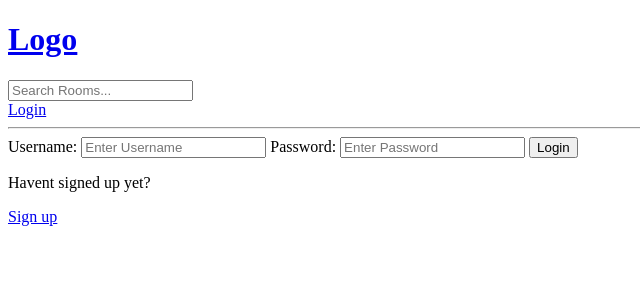
After one commit to dhvll/Decode, a Django app: page /login/ in a window 1280 px wide. The commit adds this page. Shown: the top 300 px of the page, without its empty margins (0-640 px from the left). Run offline with Django 3.2, Linux system fonts and the light colour scheme.

Commit message:
User Authentication
Login,logout and register functionality added. User can only access his rooms. But can view every room. Restrication added on that.

```diff
--- a/src/base/templates/base.html
+++ b/src/base/templates/base.html
@@ -8,6 +8,15 @@
 </head>
 <body>
     {% include "navbar.html" %}
+
+    {% if messages %}
+    <ul class="messages">
+        {% for message in messages %}
+        <li>{{ message }}</li>
+        {% endfor %}
+    </ul>
+    {% endif %}
+
     {% block content %}
 
     {% endblock content %}
--- /dev/null
+++ b/src/base/templates/base/login_register.html
@@ -0,0 +1,38 @@
+{% extends "base.html" %}
+
+{% block content %}
+    <div>
+        {% if page == 'login' %}
+
+        <div>
+            <form method="POST" action="">
+                {% csrf_token %}
+
+                <label>Username:</label>
+                <input type="text" name="username" placeholder="Enter Username" />
+
+                <label>Password:</label>
+                <input type="password" name="password" placeholder="Enter Password" />
+
+                <input type="submit" value="Login" />
+            </form>
+
+            <p>Havent signed up yet?</p>
+            <a href="{% url 'register' %}">Sign up</a>
+        </div>
+
+        {% else %}
+
+        <div>
+            <form method="POST" action="">
+                {% csrf_token %}
+
+                {{form.as_p}}
+                <input type="submit" value="Register" />
+            </form>
+            <p>Already signed up?</p>
+            <a href="{% url 'login' %}">Login</a>
+        </div>
+        {% endif %}
+    </div>
+{% endblock content %}
--- a/src/base/templates/navbar.html
+++ b/src/base/templates/navbar.html
@@ -6,4 +6,10 @@
     <input type="text" name="q" placeholder="Search Rooms..." />
 </form>
 
+{% if request.user.is_authenticated %}
+    <p>Hello {{request.user}}!</p>
+    <a href="{% url 'logout' %}">Logout</a>
+{% else %}
+    <a href="{% url 'login' %}">Login</a>
+{% endif %}
 <hr>
--- a/src/base/urls.py
+++ b/src/base/urls.py
@@ -4,8 +4,13 @@ from . import views
 
 
 urlpatterns = [
+    path('login/', views.loginUser, name='login'),
+    path('logout/', views.logoutUser, name='logout'),
+    path('register/', views.registerUser, name='register'),
+
     path('', views.home, name='home'),
     path('room/<str:pk>/', views.room, name='room'),
+
     path('create-room/', views.createRoom, name='create-room'),
     path('update-room/<str:pk>/', views.updateRoom, name='update-room'),
     path('delete-room/<str:pk>/', views.deleteRoom, name='delete-room'),
--- a/src/base/views.py
+++ b/src/base/views.py
@@ -1,7 +1,57 @@
 from django.shortcuts import render, redirect
+from django.http import HttpResponse
+from django.contrib.auth.models import User
+from django.contrib.auth import authenticate, login, logout
+from django.contrib.auth.forms import UserCreationForm
+from django.contrib.auth.decorators import login_required
+from django.contrib import messages
 from django.db.models import Q
 from .models import Room, Topic
 from .forms import RoomForm
+
+def loginUser(request):
+    page = 'login'
+    if request.user.is_authenticated:
+        return redirect('home')
+
+    if request.method == 'POST':
+        username = request.POST.get('username').lower()
+        password = request.POST.get('password')
+
+        try:
+            user = User.objects.get(username=username)
+        except:
+            messages.error(request, 'User does not exist')
+
+        user = authenticate(request, username=username, password=password)
+        if user is not None:
+            login(request, user)
+            return redirect('home')
+        else:
+            messages.error(request, 'Username or password is incorrect')
+
+    context = {'page': page}
+    return render(request, 'base/login_register.html', context)
+
+def logoutUser(request):
+    logout(request)
+    return redirect('home')
+
+def registerUser(request):
+    # page = 'register'
+    form = UserCreationForm()
+    if request.method == 'POST':
+        form = UserCreationForm(request.POST)
+        if form.is_valid():
+            user = form.save(commit=False)
+            user.username = user.username.lower()
+            user.save()
+            login(request, user)
+            return redirect('home')
+        else:
+            messages.error(request, 'Username or password is incorrect')
+    context = {'form': form}
+    return render(request, 'base/login_register.html', context)
 
 def home(request):
     q = request.GET.get('q') if request.GET.get('q') != None else ''
@@ -26,6 +76,7 @@ def room(request, pk):
     context = {'room': room}
     return render(request, 'base/room.html', context)
 
+@login_required(login_url='login')
 def createRoom(request):
     form = RoomForm()
     if request.method == 'POST':
@@ -36,9 +87,14 @@ def createRoom(request):
     context = {'form': form}
     return render(request, 'base/room_form.html', context)
 
+@login_required(login_url='login')
 def updateRoom(request, pk):
     room = Room.objects.get(id=pk)
     form = RoomForm(instance=room)
+
+    if request.user != room.host:
+        return HttpResponse('You are not allowed here!!')
+
     if request.method == 'POST':
         form = RoomForm(request.POST, instance=room)
         if form.is_valid():
@@ -47,8 +103,13 @@ def updateRoom(request, pk):
     context = {'form': form}
     return render(request, 'base/room_form.html', context)
 
+@login_required(login_url='login')
 def deleteRoom(request, pk):
     room = Room.objects.get(id=pk)
+
+    if request.user != room.host:
+        return HttpResponse('You are not allowed here!!')
+
     if request.method == 'POST':
         room.delete()
         return redirect('home')
```
Also changed, not shown: src/base/templates/base/home.html (+5 -2 lines), src/db.sqlite3.
